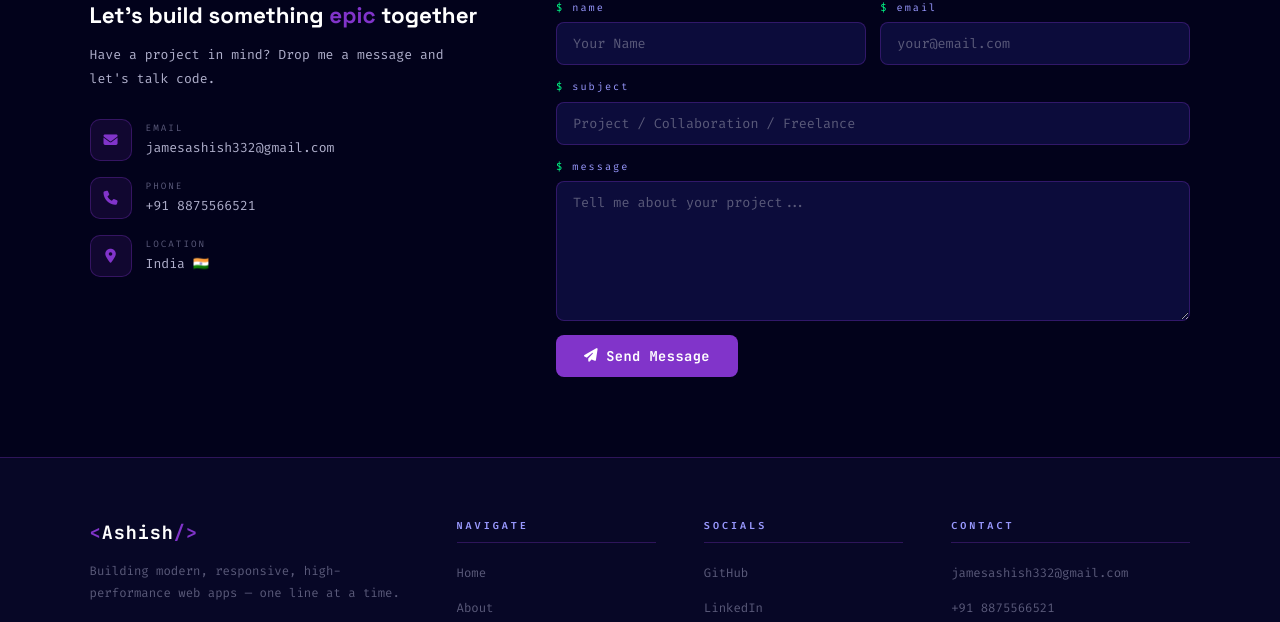
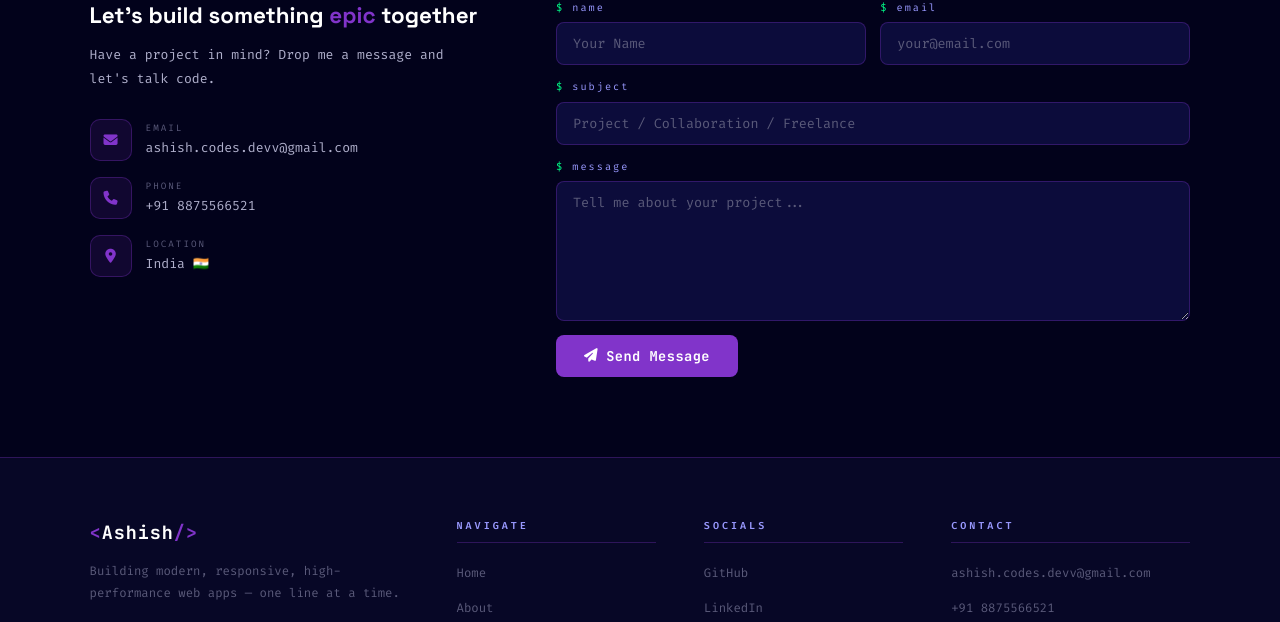
Before and after one commit to AshishCodes-dev/portfolio-backend, a React (Vite) app in the folder frontend/: page / in a window 1280 px wide. Shown: the part 3900-4522 px from the top of the page. Built offline with nearby package versions, Linux system fonts and the light colour scheme; no server answers.

Commit message:
Update email to ashish.codes.devv@gmail.com, update LinkedIn URL, and configure contact notifications

```diff
--- a/frontend/src/components/Contact.jsx
+++ b/frontend/src/components/Contact.jsx
@@ -81,8 +81,8 @@ export default function Contact() {
               <div className="contact-icon"><i className="fa fa-envelope"></i></div>
               <div>
                 <span className="detail-label">EMAIL</span>
-                <a className="detail-value" href="mailto:jamesashish332@gmail.com">
-                  jamesashish332@gmail.com
+                <a className="detail-value" href="mailto:ashish.codes.devv@gmail.com">
+                  ashish.codes.devv@gmail.com
                 </a>
               </div>
             </div>
--- a/frontend/src/components/Footer.jsx
+++ b/frontend/src/components/Footer.jsx
@@ -14,8 +14,8 @@ export default function Footer() {
           </h3>
           <p>Building modern, responsive, high-performance web apps — one line at a time.</p>
           <div className="footer-social">
-            <a href="https://github.com" target="_blank" rel="noopener noreferrer"><i className="fa-brands fa-github"></i></a>
-            <a href="https://linkedin.com" target="_blank" rel="noopener noreferrer"><i className="fa-brands fa-linkedin"></i></a>
+            <a href="https://github.com/AshishCodes-dev" target="_blank" rel="noopener noreferrer"><i className="fa-brands fa-github"></i></a>
+            <a href="https://www.linkedin.com/in/ashishcodes-dev" target="_blank" rel="noopener noreferrer"><i className="fa-brands fa-linkedin"></i></a>
             <a href="https://instagram.com" target="_blank" rel="noopener noreferrer"><i className="fa-brands fa-instagram"></i></a>
           </div>
         </div>
@@ -32,8 +32,8 @@ export default function Footer() {
         <div className="footer-col">
           <h4>SOCIALS</h4>
           <ul>
-            <li><a href="https://github.com" target="_blank" rel="noopener noreferrer">GitHub</a></li>
-            <li><a href="https://linkedin.com" target="_blank" rel="noopener noreferrer">LinkedIn</a></li>
+            <li><a href="https://github.com/AshishCodes-dev" target="_blank" rel="noopener noreferrer">GitHub</a></li>
+            <li><a href="https://www.linkedin.com/in/ashishcodes-dev" target="_blank" rel="noopener noreferrer">LinkedIn</a></li>
             <li><a href="https://instagram.com" target="_blank" rel="noopener noreferrer">Instagram</a></li>
             <li><a href="https://twitter.com" target="_blank" rel="noopener noreferrer">Twitter</a></li>
           </ul>
@@ -41,7 +41,7 @@ export default function Footer() {
         <div className="footer-col">
           <h4>CONTACT</h4>
           <ul>
-            <li><a href="mailto:jamesashish332@gmail.com">jamesashish332@gmail.com</a></li>
+            <li><a href="mailto:ashish.codes.devv@gmail.com">ashish.codes.devv@gmail.com</a></li>
             <li><a href="tel:+918875566521">+91 8875566521</a></li>
             <li><a href="#contact">India 🇮🇳</a></li>
           </ul>
--- a/frontend/src/components/Hero.jsx
+++ b/frontend/src/components/Hero.jsx
@@ -63,7 +63,7 @@ export default function Hero() {
           <a href="https://github.com/AshishCodes-dev" target="_blank" rel="noopener noreferrer" aria-label="GitHub">
             <i className="fa-brands fa-github"></i>
           </a>
-          <a href="www.linkedin.com/in/ashish-singh-28a491389" target="_blank" rel="noopener noreferrer" aria-label="LinkedIn">
+          <a href="https://www.linkedin.com/in/ashishcodes-dev" target="_blank" rel="noopener noreferrer" aria-label="LinkedIn">
             <i className="fa-brands fa-linkedin"></i>
           </a>
           <a href="https://instagram.com" target="_blank" rel="noopener noreferrer" aria-label="Instagram">
```
Also changed, not shown: 4 other files (tests, documents, lock files or other folders).
